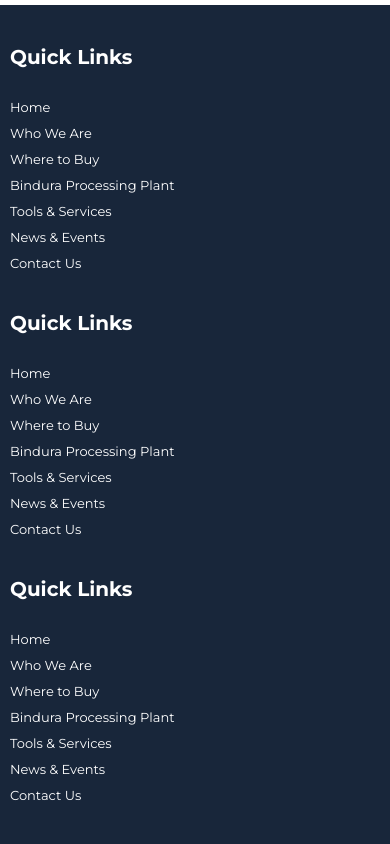
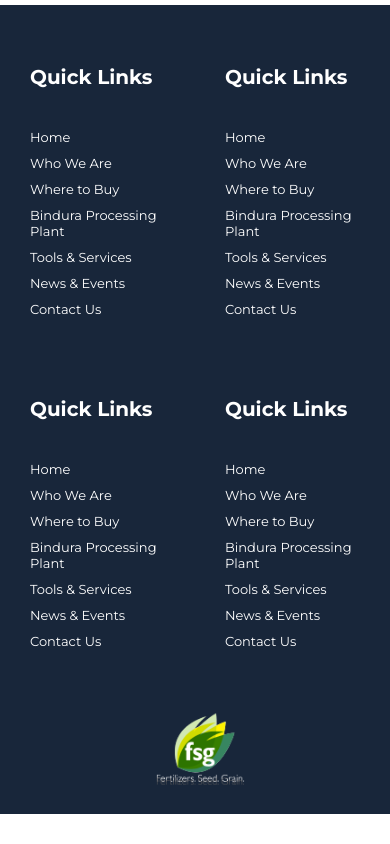
Before and after one commit to KudzaiNicholasTivatye/Superfert, a React (Vite) app: page /PageTwo in a window 390 px wide. Shown: the part 3600-4444 px from the top of the page. After the commit the page ends 4414 px from the top, so only its background shows below. Built offline with nearby package versions, Linux system fonts and the light colour scheme.

Commit message:
second commit

```diff
--- a/src/components/PageOne.css
+++ b/src/components/PageOne.css
@@ -52,7 +52,6 @@
 nav ul {
     display: flex;
     justify-content: center;
-    position: fixed;
     align-items: center;
     text-align: center;
     gap: 40px;
@@ -61,12 +60,14 @@
     width: 700px;
     height: 61px;
     margin-left: 360px;
-    margin-top: 20px;
+    margin-top: 40px;
     background: #EBEBEBE5; /* semi-transparent white */
     box-shadow: 0 4px 30px rgba(0, 0, 0, 0.1); /* subtle shadow */
     list-style: none;
     z-index: 2;
-    position: static; /* Not fixed */
+    position: static ; /* Not fixed */
+
+
 
 }
 
@@ -190,7 +191,7 @@
 
 
 
-
+/*HERO SECTION*/
 
 
 .herosection {
@@ -262,7 +263,12 @@
 
 }
 
+
+
 /*Second section css*/
+/*FERTILISERS*/
+
+
 
 .secondSection {
      text-align: center;
@@ -293,7 +299,10 @@
     align-items: center;
 }
 
+
 /*Third section css*/
+
+
 .bigImage {
     background:
         linear-gradient(rgba(0, 0, 0, 0.9), rgba(0, 0, 0, 0.5)),
@@ -716,7 +725,12 @@
     margin-left: 0;
     margin-top: 10px;
   }
+
+
   /* SECOND SECTION */
+  /*MOBILE*/
+
+
   .secondSection h2 {
     font-size: clamp(24px, 7vw, 28px);
   }
@@ -730,7 +744,28 @@
     padding-bottom: 15px;
   }
 
-  /* Third section base styles */
+.patners img {
+    max-width: 180px;
+    width: 70%;
+    height: auto;
+}
+
+/* Responsive: smaller images on mobile */
+@media (max-width: 768px) {
+    .patners img {
+        max-width: 100px;
+    }
+}
+
+
+
+
+
+
+
+  /* Third section MADE ON ZIMBABWE  MOBILE */
+
+
 .bigImage {
     background:
         linear-gradient(rgba(0, 0, 0, 0.9), rgba(0, 0, 0, 0.5)),
@@ -774,6 +809,7 @@
     font-size: 36px; /* Smaller for mobile, will increase on larger screens */
     font-weight: 800;
     margin-bottom: 20px;
+     padding-top: 120px;
 }
 
 .texts p {
@@ -840,19 +876,30 @@
 }
 
 
-  /* Who WE ArE SECTION */
+  /* WHO WE ARE SECTION MOBILE */
+
+
+
   .us {
     flex-direction: column;
     padding: 15px 10px;
     gap: 10px;
   }
+
   .description h2,
   .description p,
   .description button {
     margin-left: 20px;
+    padding-top: 20px;
   }
+
   .imageFarmer img {
     max-width: 90vw;
+     display: block;
+  margin: 0 auto;
+  padding-top: 20px;
+  max-width: 400px;
+  height: auto;
   }
 
 
@@ -882,6 +929,8 @@
     margin-left: 28px;
     margin-top: 15px;
   }
+
+
   /* SIXTH SECTION */
   .sixth {
     grid-template-columns: 1fr;
@@ -915,17 +964,43 @@
     width: 95vw;
     min-width: 0;
   }
+
+
+
+
   /* FOOTER */
-  .footer {
-    flex-direction: column;
-    align-items: flex-start;
+
+    .footer {
+    display: grid!important;
+    grid-template-columns: 1fr 1fr;
+    gap: 16px;
+    width: 100%;
     padding: 20px 10px;
-    gap: 20px;
   }
-  .lastImg {
+  .Links {
+    width: 100%;
+  }
+  .Links h3 {
+    font-size: 16px;
+    margin-bottom: 8px;
+    text-align: left;
+    margin: 20px;
+  }
+  .Links ul {
+    margin: 20px;
+    padding: 0;
+    list-style: none;
+  }
+
+
+
+
+.lastImg {
     padding-left: 10px;
     padding-top: 20px;
     padding-bottom: 20px;
+     margin: 0 auto;
+    text-align: center;
   }
 }
 
--- a/src/components/PageOne.jsx
+++ b/src/components/PageOne.jsx
@@ -233,6 +233,7 @@
 
 
       {/*EIGHTH COMPONENT*/}
+
       <div className="footer">
         <div className="Links">
           <h3>Quick Links</h3>
```
